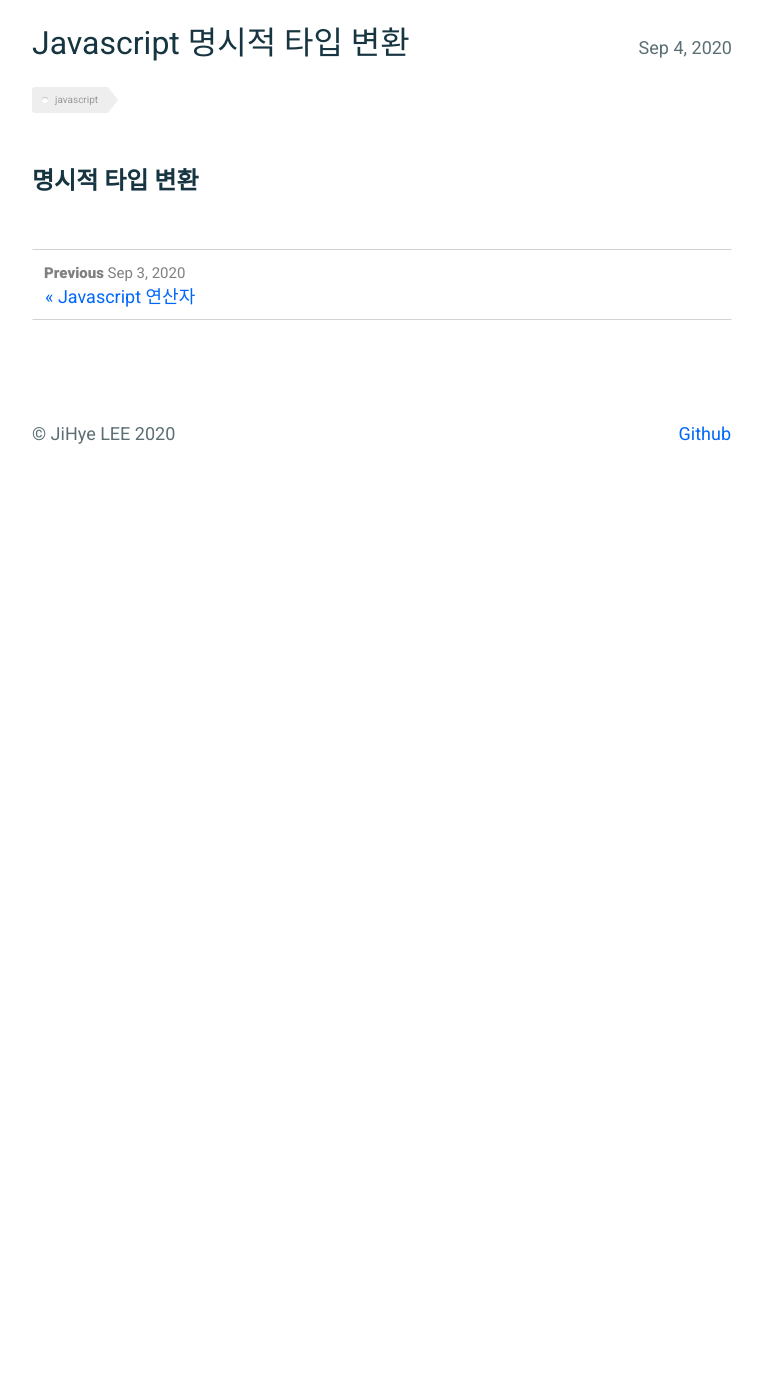
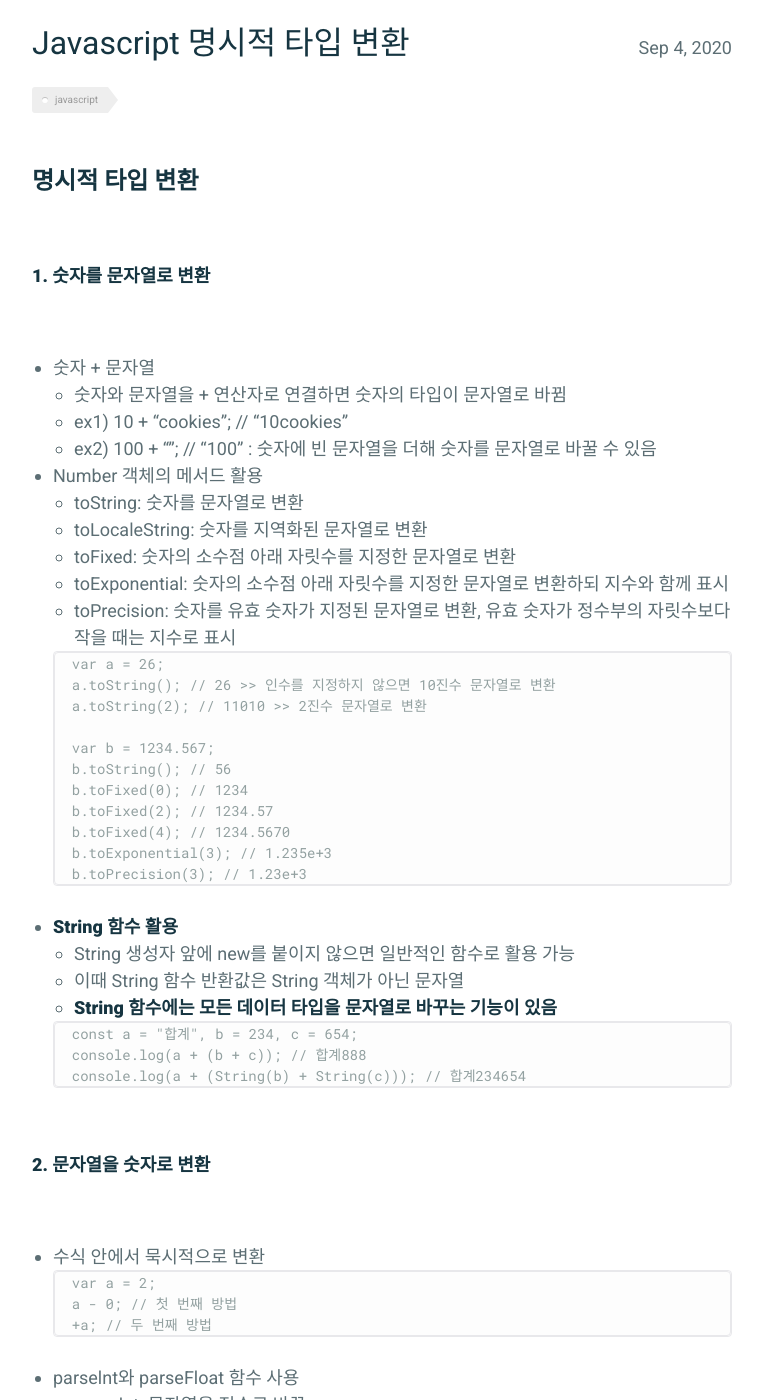
Before and after one commit to absolutelyfullycapable/absolutelyfullycapable.github.io, a Jekyll site: the page built from _posts/2020-09-04-javascript-명시적타입변환.md, in a window 1280 px wide and 1400 px high, scrolled down 270 px. Shown: the whole window, without its empty margins (258-1021 px from the left). Built offline with Jekyll 4.4.1, drawn with Linux system fonts in a browser that asks for light colours; before the commit the page ends 900 px from its top, so only the background shows below that; some of the changed text lies outside the part shown.

Commit message:
add contents

````diff
--- a/_posts/2020-09-04-javascript-명시적타입변환.md
+++ b/_posts/2020-09-04-javascript-명시적타입변환.md
@@ -8,3 +8,108 @@ comments: true
 ---
 
 ## **명시적 타입 변환**
+<br/>
+#### **1. 숫자를 문자열로 변환**
+<br/>
+
+- 숫자 + 문자열
+	- 숫자와 문자열을 + 연산자로 연결하면 숫자의 타입이 문자열로 바뀜
+	- ex1) 10 + "cookies"; // "10cookies"
+	- ex2) 100 + ""; // "100" : 숫자에 빈 문자열을 더해 숫자를 문자열로 바꿀 수 있음
+	<br/>
+
+- Number 객체의 메서드 활용
+	- toString: 숫자를 문자열로 변환
+	- toLocaleString: 숫자를 지역화된 문자열로 변환
+	- toFixed: 숫자의 소수점 아래 자릿수를 지정한 문자열로 변환
+	- toExponential: 숫자의 소수점 아래 자릿수를 지정한 문자열로 변환하되 지수와 함께 표시
+	- toPrecision: 숫자를 유효 숫자가 지정된 문자열로 변환, 유효 숫자가 정수부의 자릿수보다 작을 때는 지수로 표시
+	<br/>
+
+    ```
+	var a = 26;
+    a.toString(); // 26 >> 인수를 지정하지 않으면 10진수 문자열로 변환
+    a.toString(2); // 11010 >> 2진수 문자열로 변환
+
+    var b = 1234.567;
+    b.toString(); // 56
+    b.toFixed(0); // 1234
+    b.toFixed(2); // 1234.57
+    b.toFixed(4); // 1234.5670
+    b.toExponential(3); // 1.235e+3
+	b.toPrecision(3); // 1.23e+3
+    ```
+
+    <br/>
+
+- **String 함수 활용**
+	- String 생성자 앞에 new를 붙이지 않으면 일반적인 함수로 활용 가능
+	- 이때 String 함수 반환값은 String 객체가 아닌 문자열
+	- **String 함수에는 모든 데이터 타입을 문자열로 바꾸는 기능이 있음**
+	<br/>
+
+	```
+	const a = "합계", b = 234, c = 654;
+    console.log(a + (b + c)); // 합계888
+	console.log(a + (String(b) + String(c))); // 합계234654
+    ```
+
+<br/>
+#### **2. 문자열을 숫자로 변환**
+<br/>
+
+- 수식 안에서 묵시적으로 변환
+
+	```
+	var a = 2;
+    a - 0; // 첫 번째 방법
+    +a; // 두 번째 방법
+    ```
+	<br/>
+
+- parselnt와 parseFloat 함수 사용
+	- parselnt: 문자열을 정수로 바꿈
+	- parseFloat: 문자열을 부동소수점으로 바꿈
+	- 두 함수 모두 **첫 번째 문자를 숫자로 바꾼 값으로 반환, 이후 등장하는 문자열은 무시**
+	<br/>
+
+	```
+	parselnt("3.14"); // 3
+    parselnt("3.14 meters"); // 3 : 숫자 다음에 오는 문자열은 무시
+    parseFloat("3.14"); // 3.14
+    parseFloat("3.14 meters"); // 3.14 : 숫자 다음에 오는 문자열은 무시
+    parselnt(".5"); // NaN : 문자열 앞에 "."이 있으므로 해석하지 않음
+    parselnt("abc"); // NaN : 숫자로 인식할 수 없음
+
+    parselnt("101",2); // 5 : 문자열을 2진수로 해석해서 변환
+    parselnt("ff", 16); // 255 : 문자열을 16진수로 해석해서 변환
+    ```
+
+    <br/>
+
+- **Number 함수를 활용하는 방법**
+	- Number 생성자 앞에 new를 붙이지 않으면 일반적인 함수로 활용 가능
+	- 이때 Number 함수 반환값은 Number 객체가 아닌 숫자
+	- **Number 함수에는 모든 데이터 타입을 숫자로 바꾸는 기능이 있음**
+	<br/>
+
+	```
+	Number(true); // 1
+    Number(false); // 0
+    Number(NaN); // NaN
+    Number(undefined); // NaN
+    Number(null); // 0
+
+	const a = "234", b = "335", c = "문자";
+   	const total = Number(a) + Number(b) + Number(c);
+    console.log(total); // NaN
+    ```
+
+<br/>
+#### **3. 논리값으로 변환**
+<br/>
+
+- !!a
+	- ! 연산자는 논리 타입이 아닌 값의 타입을 논치 타입으로 바꿈
+	- !를 하나 더 붙여서 참과 거짓을 뒤바꾸고 있음
+- Boolean(a)
````
